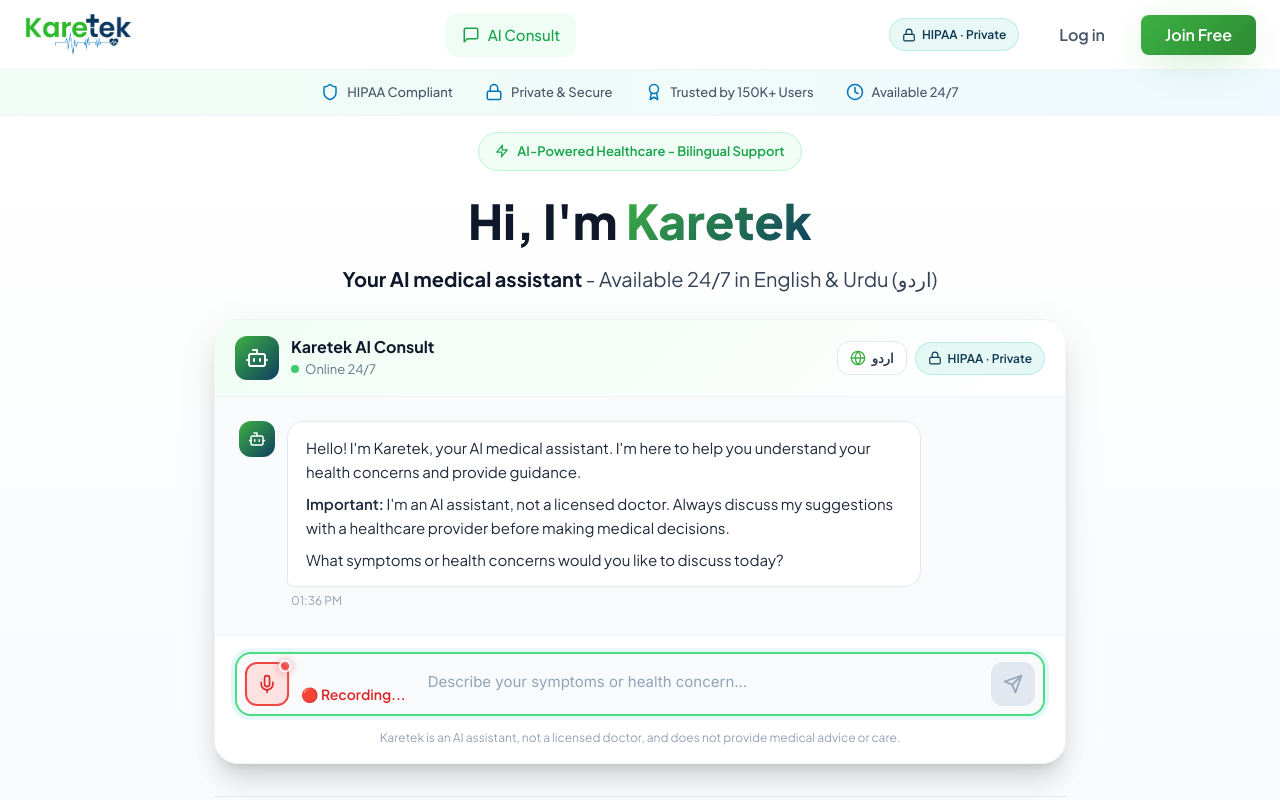
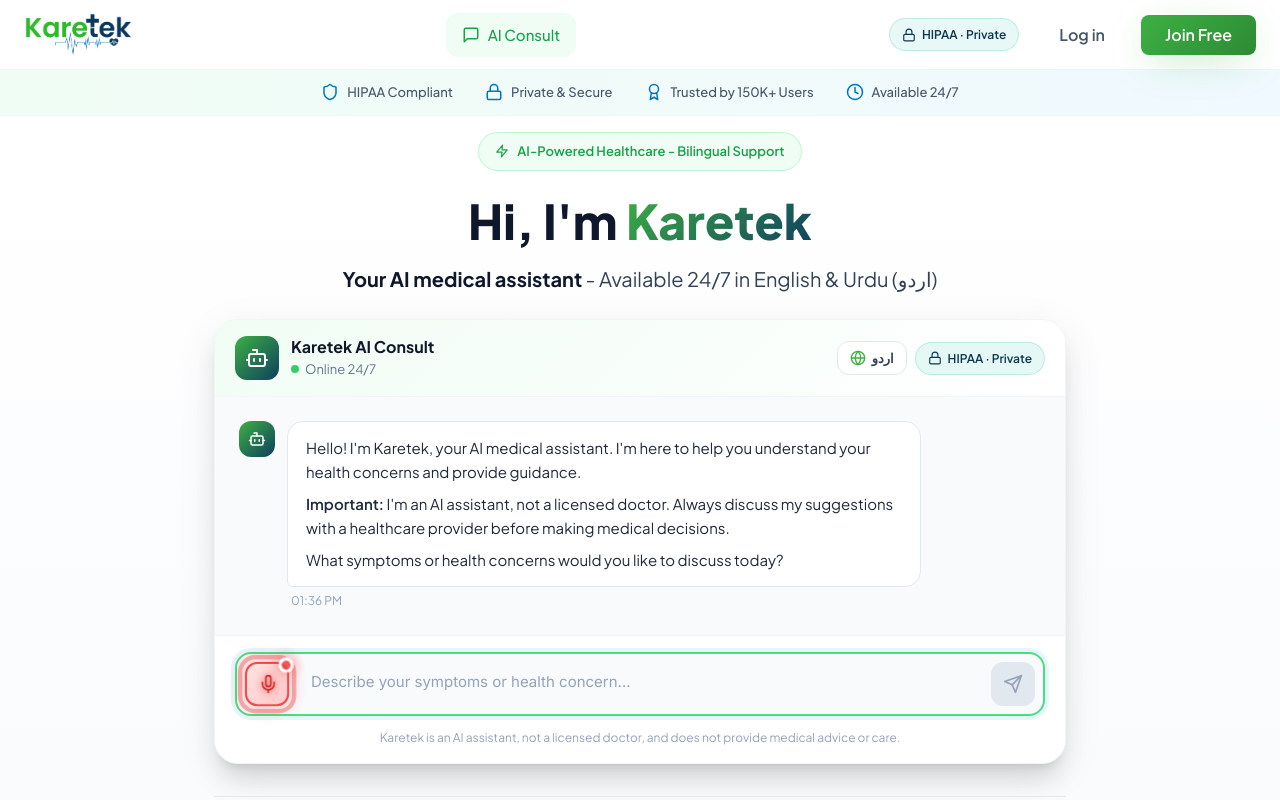
Before and after one commit to KumailRaza45/Medical-Bot-Platform, a React (Create React App) app in the folder frontend/: page / in a window 1280 px wide. Both pictures are taken after a click on the button 267 px from the left and 683 px from the top of the page. Shown: the top 800 px of the page. Built offline with nearby package versions, Linux system fonts and the light colour scheme; no server answers; the HTML template or start-up script is replaced by a standard one.

Commit message:
Improve voice recording UI - remove text, add expanding ring and icon shake animation

```diff
--- a/frontend/src/components/ChatInterface.css
+++ b/frontend/src/components/ChatInterface.css
@@ -514,50 +514,61 @@
 
 .voice-btn {
   position: relative;
+  overflow: visible;
 }
 
 .voice-btn.recording {
-  background: #fee2e2;
+  background: linear-gradient(135deg, #fee2e2 0%, #fecaca 100%);
   border-color: #ef4444;
   color: #dc2626;
   animation: pulse-recording 1.5s ease infinite;
+  box-shadow: 0 0 20px rgba(239, 68, 68, 0.4);
+}
+
+/* Mic icon color when recording */
+.recording-icon {
+  filter: drop-shadow(0 0 4px rgba(220, 38, 38, 0.8));
+  animation: shake 0.5s ease-in-out infinite;
 }
 
 /* Recording pulse indicator - red dot */
 .recording-pulse {
   position: absolute;
-  top: -4px;
-  right: -4px;
-  width: 12px;
-  height: 12px;
+  top: -6px;
+  right: -6px;
+  width: 14px;
+  height: 14px;
   background: #ef4444;
   border-radius: 50%;
-  border: 2px solid white;
+  border: 3px solid white;
   animation: pulse-dot 1s ease-in-out infinite;
-  box-shadow: 0 0 8px rgba(239, 68, 68, 0.6);
+  box-shadow: 0 0 12px rgba(239, 68, 68, 0.8);
+  z-index: 10;
 }
 
-/* Recording status text */
-.recording-status {
-  display: flex;
-  align-items: center;
-  gap: 0.375rem;
-  font-size: 0.875rem;
-  font-weight: 600;
-  color: #dc2626;
-  animation: fadeIn 0.3s ease;
-  white-space: nowrap;
+/* Recording ring animation - expands around button */
+.recording-ring {
+  position: absolute;
+  top: 50%;
+  left: 50%;
+  width: 100%;
+  height: 100%;
+  transform: translate(-50%, -50%);
+  border: 3px solid #ef4444;
+  border-radius: var(--radius-lg);
+  animation: expand-ring 2s ease-out infinite;
+  pointer-events: none;
 }
 
 /* Pulse animations */
 @keyframes pulse-recording {
   0%, 100% {
     transform: scale(1);
-    box-shadow: 0 0 0 0 rgba(239, 68, 68, 0.4);
+    box-shadow: 0 0 20px rgba(239, 68, 68, 0.4);
   }
   50% {
     transform: scale(1.05);
-    box-shadow: 0 0 0 8px rgba(239, 68, 68, 0);
+    box-shadow: 0 0 30px rgba(239, 68, 68, 0.6);
   }
 }
 
@@ -567,19 +578,31 @@
     transform: scale(1);
   }
   50% {
-    opacity: 0.6;
-    transform: scale(1.2);
+    opacity: 0.7;
+    transform: scale(1.3);
   }
 }
 
-@keyframes fadeIn {
-  from {
+@keyframes expand-ring {
+  0% {
+    transform: translate(-50%, -50%) scale(1);
+    opacity: 1;
+  }
+  100% {
+    transform: translate(-50%, -50%) scale(1.8);
     opacity: 0;
-    transform: translateX(-10px);
   }
-  to {
-    opacity: 1;
+}
+
+@keyframes shake {
+  0%, 100% {
     transform: translateX(0);
+  }
+  25% {
+    transform: translateX(-2px);
+  }
+  75% {
+    transform: translateX(2px);
   }
 }
 
--- a/frontend/src/components/ChatInterface.js
+++ b/frontend/src/components/ChatInterface.js
@@ -489,18 +489,16 @@
             className={`voice-btn ${isRecording ? 'recording' : ''}`}
             onClick={startVoiceInput}
             disabled={isLoading}
-            title={language === 'en' ? (isRecording ? 'Stop recording' : 'Voice input') : (isRecording ? 'ریکارڈنگ بند کریں' : 'آوازی انپٹ')}
+            title={language === 'en' ? (isRecording ? 'Click to stop recording' : 'Click to start voice input') : (isRecording ? 'ریکارڈنگ بند کرنے کے لیے کلک کریں' : 'آوازی انپٹ شروع کرنے کے لیے کلک کریں')}
           >
-            <Mic size={20} />
+            <Mic size={20} className={isRecording ? 'recording-icon' : ''} />
             {isRecording && (
-              <span className="recording-pulse"></span>
+              <>
+                <span className="recording-pulse"></span>
+                <span className="recording-ring"></span>
+              </>
             )}
           </button>
-          {isRecording && (
-            <span className="recording-status">
-              {language === 'en' ? '🔴 Recording...' : '🔴 ریکارڈنگ...'}
-            </span>
-          )}
           <textarea
             ref={inputRef}
             value={inputValue}
```
